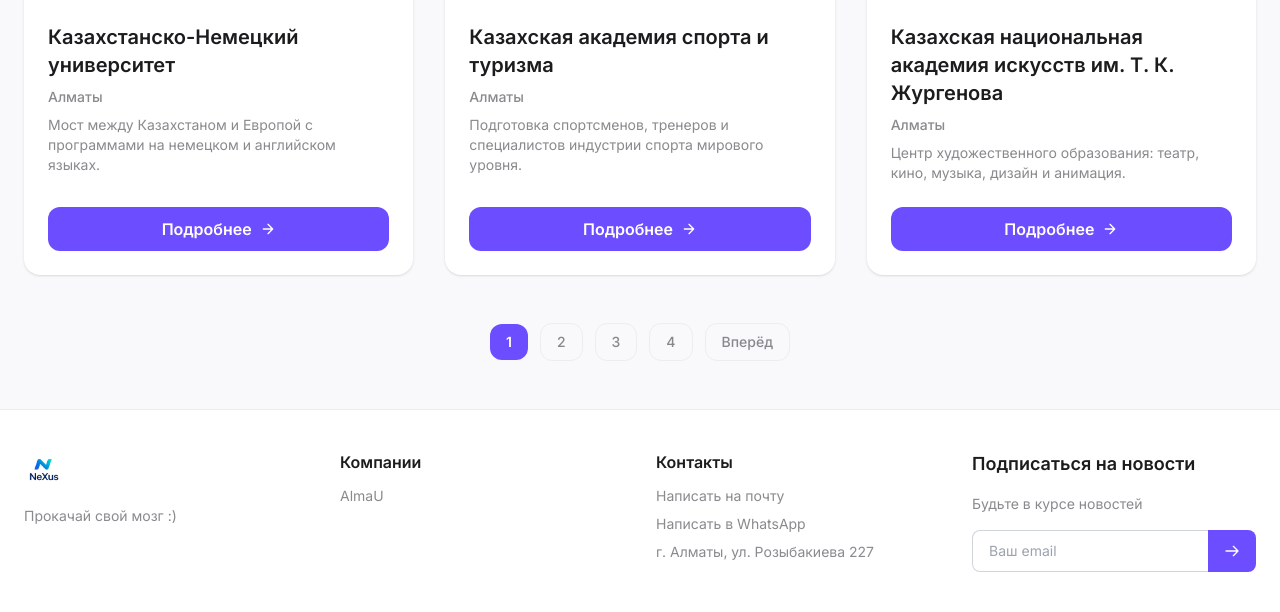
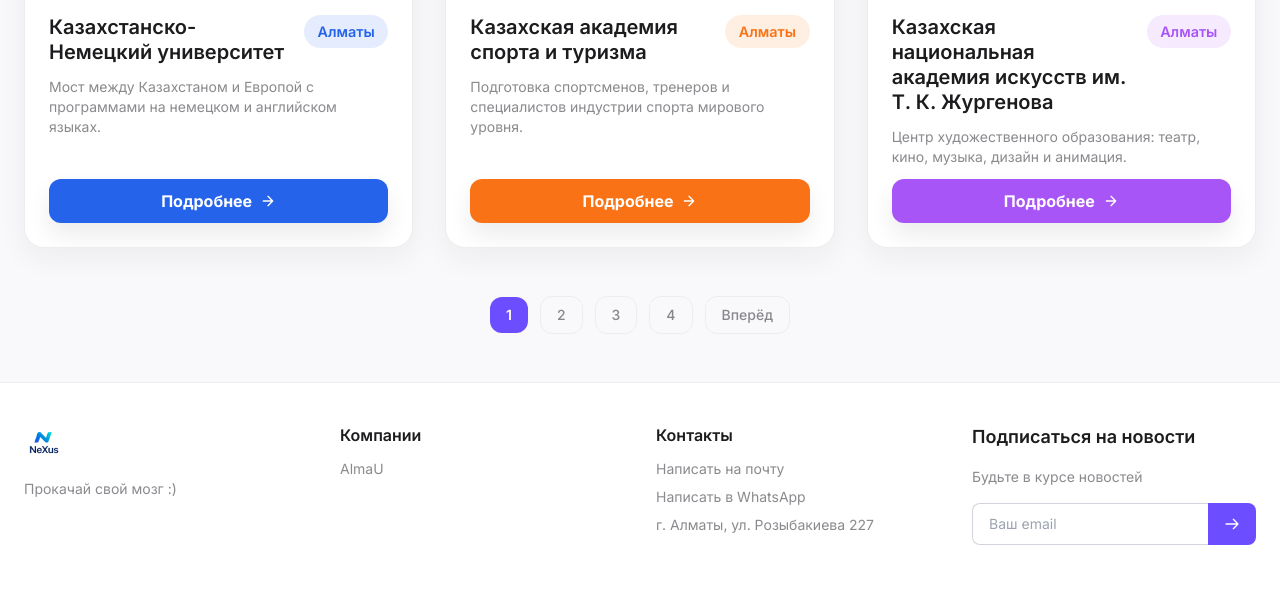
Before and after one commit to Dasha311/NewStydent, a Django app: page /universities/ in a window 1280 px wide. Shown: the part 1608-2220 px from the top of the page. After the commit the page ends 2153 px from the top, so only its background shows below. Run offline with Django 5.2, Linux system fonts and the light colour scheme; some libraries are stand-ins or nearby versions.

Commit message:
first commit

```diff
--- a/ftontend/templates/university_list.html
+++ b/ftontend/templates/university_list.html
@@ -2,6 +2,55 @@
 {% load static %}
 
 {% block title %}Каталог университетов — NeXus{% endblock %}
+
+{% block extra_head %}
+<style>
+  .university-card {
+    border: 1px solid var(--bg-secondary);
+    border-radius: 1.25rem;
+    background: #fff;
+    box-shadow: 0 10px 30px rgba(28, 28, 30, 0.06);
+    transition: transform 0.2s ease, box-shadow 0.2s ease;
+  }
+
+  .university-card:hover {
+    transform: translateY(-4px);
+    box-shadow: 0 16px 40px rgba(28, 28, 30, 0.1);
+  }
+
+  .university-card .accent-bar {
+    height: 6px;
+    background: linear-gradient(90deg, var(--accent-color), var(--accent-soft));
+  }
+
+  .university-card .city-pill {
+    display: inline-flex;
+    align-items: center;
+    gap: 0.4rem;
+    padding: 0.35rem 0.85rem;
+    border-radius: 999px;
+    background: var(--accent-soft);
+    color: var(--accent-color);
+    font-weight: 600;
+    font-size: 0.9rem;
+  }
+
+  .university-card .cta-button {
+    background: var(--accent-color);
+    color: #fff;
+    font-weight: 700;
+    transition: transform 0.2s ease, box-shadow 0.2s ease, background 0.2s ease;
+    box-shadow: 0 12px 25px rgba(0, 0, 0, 0.08);
+  }
+
+  .university-card .cta-button:hover {
+    transform: translateY(-2px);
+    box-shadow: 0 16px 30px rgba(0, 0, 0, 0.1);
+    filter: brightness(0.92);
+  }
+</style>
+{% endblock %}
+
 
 {% block content %}
 <section class="bg-white border-b border-[var(--bg-secondary)]">
@@ -33,15 +82,18 @@
 
 <section class="max-w-7xl mx-auto px-6 py-12 grid gap-8 sm:grid-cols-2 xl:grid-cols-3">
   {% for university in page_obj %}
-  <article class="bg-white rounded-2xl shadow hover:shadow-xl transition overflow-hidden flex flex-col">
+  <article class="university-card overflow-hidden flex flex-col" style="--accent-color: {{ university.brand_color|default:'#6C4DFF' }}; --accent-soft: {{ university.brand_color_soft|default:'rgba(108, 77, 255, 0.12)' }};">
+    <div class="accent-bar" aria-hidden="true"></div>
     <div class="h-48 overflow-hidden">
       <img src="{{ university.image }}" alt="{{ university.title }}" class="w-full h-full object-cover" />
     </div>
-    <div class="p-6 flex-1 flex flex-col">
-      <h2 class="text-xl font-semibold mb-2">{{ university.title }}</h2>
-      <p class="text-secondary text-sm mb-2 font-medium">{{ university.city }}</p>
-      <p class="text-secondary text-sm mb-6 flex-1">{{ university.description }}</p>
-      <a href="{% url 'university_detail' university.slug %}" class="inline-flex items-center justify-center gap-2 bg-[var(--brand-primary)] text-white font-semibold px-5 py-2.5 rounded-xl transition hover:bg-indigo-600">
+    <div class="p-6 flex-1 flex flex-col gap-3">
+      <div class="flex items-start justify-between gap-3">
+        <h2 class="text-xl font-semibold leading-tight">{{ university.title }}</h2>
+        <span class="city-pill">{{ university.city }}</span>
+      </div>
+      <p class="text-secondary text-sm flex-1">{{ university.description }}</p>
+      <a href="{% url 'university_detail' university.slug %}" class="cta-button inline-flex items-center justify-center gap-2 px-5 py-2.5 rounded-xl">
         Подробнее
         <svg xmlns="http://www.w3.org/2000/svg" class="h-4 w-4" fill="none" viewBox="0 0 24 24" stroke="currentColor">
           <path stroke-linecap="round" stroke-linejoin="round" stroke-width="2" d="M5 12h14m-7-7l7 7-7 7" />
--- a/ftontend/views.py
+++ b/ftontend/views.py
@@ -425,6 +425,31 @@
 
 ]
 
+BRAND_STYLES = {
+    "almau": {"brand_color": "#D62828", "brand_color_soft": "rgba(214, 40, 40, 0.12)"},
+    "satbayev": {"brand_color": "#0F766E", "brand_color_soft": "rgba(15, 118, 110, 0.12)"},
+    "kbtu": {"brand_color": "#1D4ED8", "brand_color_soft": "rgba(29, 78, 216, 0.12)"},
+    "nu": {"brand_color": "#111827", "brand_color_soft": "rgba(17, 24, 39, 0.12)"},
+    "kaznu": {"brand_color": "#0EA5E9", "brand_color_soft": "rgba(14, 165, 233, 0.12)"},
+    "kaznmu": {"brand_color": "#16A34A", "brand_color_soft": "rgba(22, 163, 74, 0.12)"},
+    "kaznpu": {"brand_color": "#D97706", "brand_color_soft": "rgba(217, 119, 6, 0.12)"},
+    "kazumo": {"brand_color": "#DB2777", "brand_color_soft": "rgba(219, 39, 119, 0.12)"},
+    "technological": {"brand_color": "#7C3AED", "brand_color_soft": "rgba(124, 58, 237, 0.12)"},
+    "german": {"brand_color": "#2563EB", "brand_color_soft": "rgba(37, 99, 235, 0.12)"},
+    "sports": {"brand_color": "#F97316", "brand_color_soft": "rgba(249, 115, 22, 0.12)"},
+    "arts": {"brand_color": "#A855F7", "brand_color_soft": "rgba(168, 85, 247, 0.12)"},
+    "auezov": {"brand_color": "#059669", "brand_color_soft": "rgba(5, 150, 105, 0.12)"},
+    "buketov": {"brand_color": "#B45309", "brand_color_soft": "rgba(180, 83, 9, 0.12)"},
+    "narxoz": {"brand_color": "#BE123C", "brand_color_soft": "rgba(190, 18, 60, 0.12)"},
+    "turan": {"brand_color": "#0EA5E9", "brand_color_soft": "rgba(14, 165, 233, 0.12)"},
+}
+
+for university in UNIVERSITY_LIST:
+    styles = BRAND_STYLES.get(university["slug"])
+    if styles:
+        university.update(styles)
+
+
 UNIVERSITY_DATA = {university["slug"]: university for university in UNIVERSITY_LIST}
 
 def main_menu(request):
```
